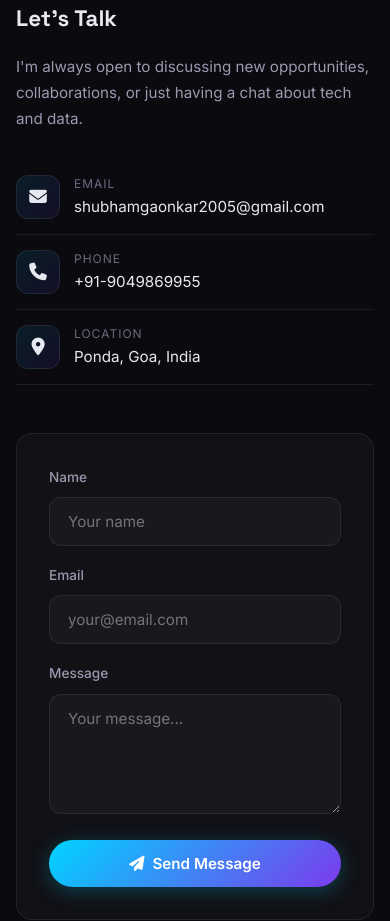
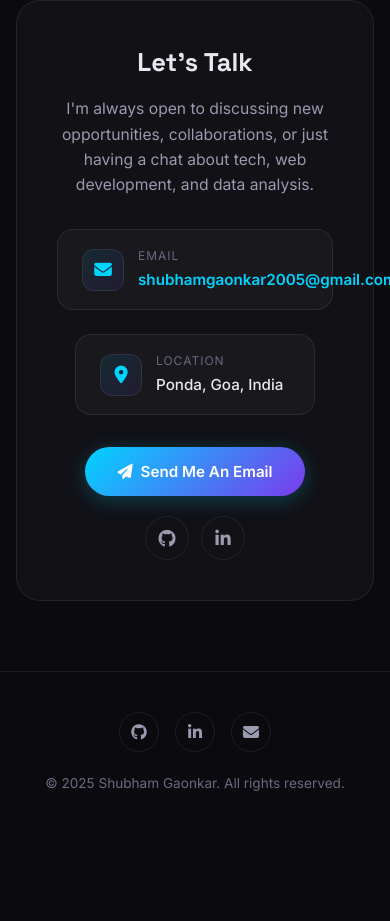
Before and after one commit to ShubhamGaonkar02/Portfolio, a React (Vite) app: page / in a window 390 px wide. Shown: the part 8537-9458 px from the top of the page. After the commit the page ends 9373 px from the top, so only its background shows below. Built offline with nearby package versions, Linux system fonts and the light colour scheme.

Commit message:
Remove insecure contact form box and phone number

```diff
--- a/src/components/Contact.jsx
+++ b/src/components/Contact.jsx
@@ -12,50 +12,62 @@ export default function Contact() {
           <p>Let's connect and create something great together</p>
           <div className="section-line"></div>
         </div>
-        <div className="contact-grid">
-          <div className="contact-info reveal">
+
+        <div className="glass-card contact-card-centered reveal">
+          <div className="contact-card-content">
             <h3>Let's Talk</h3>
-            <p>I'm always open to discussing new opportunities, collaborations, or just having a chat about tech and data.</p>
-            <div className="contact-item">
-              <div className="ci-icon"><i className="fa-solid fa-envelope"></i></div>
-              <div className="ci-text">
-                <div className="label">Email</div>
-                <div className="value"><a href={`mailto:${personalInfo.email}`}>{personalInfo.email}</a></div>
+            <p className="contact-subtext">
+              I'm always open to discussing new opportunities, collaborations, or just having a chat about tech, web development, and data analysis.
+            </p>
+
+            <div className="contact-details-grid">
+              <div className="contact-detail-box">
+                <div className="cd-icon"><i className="fa-solid fa-envelope"></i></div>
+                <div className="cd-info">
+                  <div className="cd-label">Email</div>
+                  <a href={`mailto:${personalInfo.email}`} className="cd-value-link">
+                    {personalInfo.email}
+                  </a>
+                </div>
+              </div>
+
+              <div className="contact-detail-box">
+                <div className="cd-icon"><i className="fa-solid fa-location-dot"></i></div>
+                <div className="cd-info">
+                  <div className="cd-label">Location</div>
+                  <div className="cd-value">{personalInfo.location}</div>
+                </div>
               </div>
             </div>
-            <div className="contact-item">
-              <div className="ci-icon"><i className="fa-solid fa-phone"></i></div>
-              <div className="ci-text">
-                <div className="label">Phone</div>
-                <div className="value">{personalInfo.phone}</div>
+
+            <div className="contact-action-bar">
+              <a
+                href={`mailto:${personalInfo.email}`}
+                className="btn btn-primary btn-contact-direct"
+              >
+                <i className="fa-solid fa-paper-plane"></i> Send Me An Email
+              </a>
+              <div className="contact-social-icons">
+                <a
+                  href={personalInfo.socialLinks.github}
+                  target="_blank"
+                  rel="noreferrer"
+                  title="GitHub"
+                  aria-label="GitHub"
+                >
+                  <i className="fa-brands fa-github"></i>
+                </a>
+                <a
+                  href={personalInfo.socialLinks.linkedin}
+                  target="_blank"
+                  rel="noreferrer"
+                  title="LinkedIn"
+                  aria-label="LinkedIn"
+                >
+                  <i className="fa-brands fa-linkedin-in"></i>
+                </a>
               </div>
             </div>
-            <div className="contact-item">
-              <div className="ci-icon"><i className="fa-solid fa-location-dot"></i></div>
-              <div className="ci-text">
-                <div className="label">Location</div>
-                <div className="value">{personalInfo.location}</div>
-              </div>
-            </div>
-          </div>
-          <div className="glass-card contact-form reveal reveal-delay-1">
-            <form action={`mailto:${personalInfo.email}`} method="post" encType="text/plain">
-              <div className="form-group">
-                <label htmlFor="name">Name</label>
-                <input type="text" id="name" name="name" placeholder="Your name" required />
-              </div>
-              <div className="form-group">
-                <label htmlFor="email">Email</label>
-                <input type="email" id="email" name="email" placeholder="your@email.com" required />
-              </div>
-              <div className="form-group">
-                <label htmlFor="message">Message</label>
-                <textarea id="message" name="message" placeholder="Your message..." required></textarea>
-              </div>
-              <button type="submit" className="btn btn-primary btn-submit">
-                <i className="fa-solid fa-paper-plane"></i> Send Message
-              </button>
-            </form>
           </div>
         </div>
       </div>
--- a/src/data/portfolioData.js
+++ b/src/data/portfolioData.js
@@ -1,7 +1,6 @@
 export const personalInfo = {
   name: 'Shubham Gaonkar',
   email: 'shubhamgaonkar2005@gmail.com',
-  phone: '+91-9049869955',
   location: 'Ponda, Goa, India',
   resumeLink: 'https://drive.google.com/file/d/1yvzKYdF36zWSnV3V_ifCPuGWy0wullB8/view?usp=sharing',
   tagline:
--- a/src/index.css
+++ b/src/index.css
@@ -490,12 +490,111 @@ button { cursor: pointer; border: none; background: none; font-family: inherit;
 }
 
 /* ===== CONTACT ===== */
-.contact-grid { display: grid; grid-template-columns: 1fr 1fr; gap: 48px; align-items: start; }
-.contact-info h3 { font-family: var(--font-heading); font-size: 1.4rem; margin-bottom: 16px; }
-.contact-info > p { color: var(--text-secondary); font-size: 0.95rem; margin-bottom: 28px; }
-.contact-item {
-  display: flex; align-items: center; gap: 14px;
-  padding: 14px 0; border-bottom: 1px solid var(--glass-border);
+.contact-card-centered {
+  max-width: 680px;
+  margin: 0 auto;
+  padding: 40px;
+  border-radius: var(--radius-xl);
+}
+.contact-card-content {
+  text-align: center;
+}
+.contact-card-content h3 {
+  font-family: var(--font-heading);
+  font-size: 1.6rem;
+  margin-bottom: 12px;
+}
+.contact-subtext {
+  color: var(--text-secondary);
+  font-size: 0.98rem;
+  max-width: 540px;
+  margin: 0 auto 32px;
+  line-height: 1.6;
+}
+.contact-details-grid {
+  display: flex;
+  justify-content: center;
+  gap: 24px;
+  margin-bottom: 32px;
+  flex-wrap: wrap;
+}
+.contact-detail-box {
+  display: flex;
+  align-items: center;
+  gap: 14px;
+  padding: 16px 24px;
+  background: var(--bg-card);
+  border: 1px solid var(--glass-border);
+  border-radius: var(--radius-lg);
+  min-width: 240px;
+  text-align: left;
+  transition: var(--transition);
+}
+.contact-detail-box:hover {
+  border-color: var(--glass-border-hover);
+  transform: translateY(-2px);
+  box-shadow: var(--glow-cyan);
+}
+.contact-detail-box .cd-icon {
+  width: 42px; height: 42px;
+  border-radius: var(--radius-md);
+  background: var(--gradient-subtle);
+  border: 1px solid var(--glass-border);
+  display: flex; align-items: center; justify-content: center;
+  font-size: 1.1rem;
+  color: var(--accent-cyan);
+  flex-shrink: 0;
+}
+.contact-detail-box .cd-label {
+  font-size: 0.75rem;
+  color: var(--text-muted);
+  text-transform: uppercase;
+  letter-spacing: 1px;
+}
+.contact-detail-box .cd-value {
+  font-size: 0.95rem;
+  color: var(--text-primary);
+  font-weight: 500;
+}
+.contact-detail-box .cd-value-link {
+  font-size: 0.95rem;
+  color: var(--accent-cyan);
+  font-weight: 600;
+  transition: var(--transition);
+}
+.contact-detail-box .cd-value-link:hover {
+  text-decoration: underline;
+}
+.contact-action-bar {
+  display: flex;
+  align-items: center;
+  justify-content: center;
+  gap: 20px;
+  flex-wrap: wrap;
+  margin-top: 10px;
+}
+.btn-contact-direct {
+  padding: 12px 32px;
+  font-size: 0.95rem;
+}
+.contact-social-icons {
+  display: flex;
+  gap: 12px;
+}
+.contact-social-icons a {
+  width: 44px; height: 44px;
+  border-radius: 50%;
+  display: flex; align-items: center; justify-content: center;
+  border: 1px solid var(--glass-border);
+  color: var(--text-secondary);
+  font-size: 1.1rem;
+  transition: var(--transition);
+}
+.contact-social-icons a:hover {
+  border-color: var(--accent-cyan);
+  color: var(--accent-cyan);
+  box-shadow: var(--glow-cyan);
+  transform: translateY(-2px);
 }
 [data-theme="light"] .hero-glow { opacity: 0.08; }
 [data-theme="light"] .skill-tag {
@@ -504,49 +603,6 @@ button { cursor: pointer; border: none; background: none; font-family: inherit;
 [data-theme="light"] .skill-tag:hover {
   background: rgba(0,212,255,0.08);
 }
-[data-theme="light"] .form-group input,
-[data-theme="light"] .form-group textarea {
-  background: rgba(0,0,0,0.02);
-}
-[data-theme="light"] .project-tech span {
-  background: rgba(0,212,255,0.06);
-  border-color: rgba(0,212,255,0.2);
-}
-[data-theme="light"] .btn-outline {
-  border-color: var(--glass-border-hover);
-  color: var(--text-primary);
-}
-[data-theme="light"] .btn-outline:hover {
-  background: rgba(0,0,0,0.04);
-}
-.contact-item .ci-icon {
-  width: 44px; height: 44px; border-radius: var(--radius-md);
-  background: var(--gradient-subtle);
-  border: 1px solid var(--glass-border);
-  display: flex; align-items: center; justify-content: center;
-  font-size: 1.1rem;
-}
-.contact-item .ci-text .label { font-size: 0.75rem; color: var(--text-muted); text-transform: uppercase; letter-spacing: 1px; }
-.contact-item .ci-text .value { font-size: 0.95rem; color: var(--text-primary); }
-.contact-form { padding: 32px; }
-.form-group { margin-bottom: 18px; }
-.form-group label { display: block; font-size: 0.85rem; color: var(--text-secondary); margin-bottom: 8px; font-weight: 500; }
-.form-group input,
-.form-group textarea {
-  width: 100%; padding: 14px 18px;
-  background: rgba(255,255,255,0.03);
-  border: 1px solid var(--glass-border);
-  border-radius: var(--radius-md);
-  color: var(--text-primary);
-  font-family: var(--font-body);
-  font-size: 0.95rem;
-  transition: var(--transition);
-  outline: none;
-}
-.form-group input:focus,
-.form-group textarea:focus { border-color: var(--accent-cyan); box-shadow: 0 0 0 3px rgba(0,212,255,0.1); }
-.form-group textarea { min-height: 120px; resize: vertical; }
-.btn-submit { width: 100%; justify-content: center; }
 
 /* ===== FOOTER ===== */
 .footer {
```
